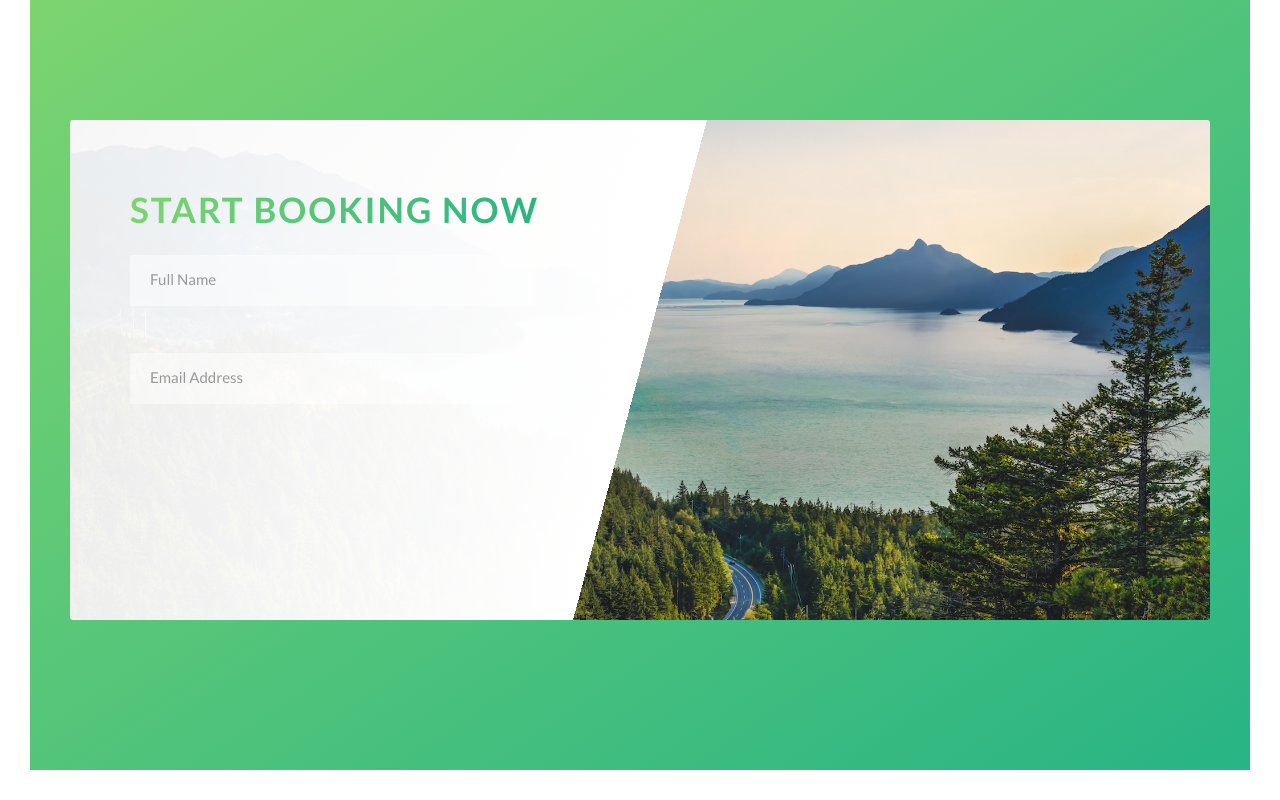
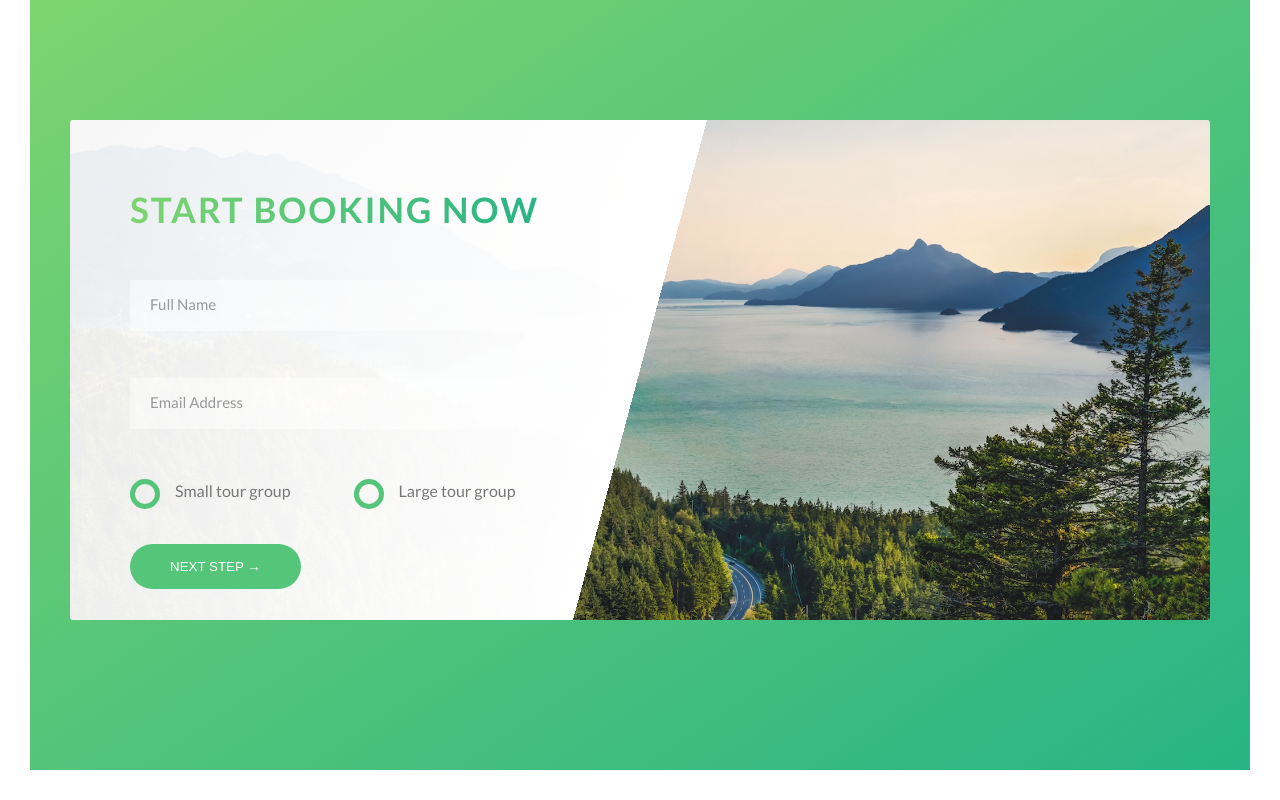
Before and after one commit to sukhadia/advanced_responsive_css, a website: page index.html in a window 1280 px wide. Shown: the part 4620-5420 px from the top of the page. Drawn offline with Linux system fonts and the light colour scheme.

Commit message:
Booking form completed.

```diff
--- a/index.html
+++ b/index.html
@@ -288,6 +288,25 @@
                                     <input type="email" class="form__input" placeholder="Email Address" id="email" required>
                                     <label for="email" class="form__label">Email Address</label>
                                 </div>
+                                <div class="form__group u-margin-bottom-medium">
+                                    <div class="form__radio-group">
+                                        <input type="radio" class="form__radio-input" id="small" name="size">
+                                        <label for="small" class="form__radio-label">
+                                            <span class="form__radio-button"></span>
+                                            Small tour group
+                                        </label>
+                                    </div>
+                                    <div class="form__radio-group">
+                                        <input type="radio" class="form__radio-input" id="large" name="size">
+                                        <label for="large" class="form__radio-label">
+                                            <span class="form__radio-button"></span>
+                                            Large tour group
+                                        </label>
+                                    </div>
+                                </div>
+                                <div class="form__group">
+                                    <button class="btn btn--green">Next Step &rarr;</button>
+                                </div>
                             </form>
                         </div>
                     </div>
--- a/sass/base/_utilities.scss
+++ b/sass/base/_utilities.scss
@@ -1,23 +1,23 @@
 .u-center-text {
-    text-align: center;
+    text-align: center !important;
 }
 
 .u-margin-bottom-big {
-    margin-bottom: 8rem;
+    margin-bottom: 8rem !important;
 }
 
 .u-margin-bottom-medium {
-    margin-bottom: 1.5rem;
+    margin-bottom: 4rem !important;
 }
 
 .u-margin-bottom-small {
-    margin-bottom: 1.5rem;
+    margin-bottom: 1.5rem !important;
 }
 
 .u-margin-top-big {
-    margin-bottom: 8rem;
+    margin-bottom: 8rem !important;
 }
 
 .u-margin-top-huge {
-    margin-bottom: 10rem;
+    margin-bottom: 10rem !important;
 }
--- a/sass/components/_button.scss
+++ b/sass/components/_button.scss
@@ -1,4 +1,5 @@
-.btn{
+  .btn{
+    &,
     &:link,
     &:visited {
         text-transform: uppercase;
@@ -8,6 +9,10 @@
         border-radius: 10rem;
         transition: all .2s;
         position: relative;
+
+        // change for <button> element
+        border: none;
+        cursor: pointer;
     }
 
     &:hover {
@@ -20,7 +25,9 @@
         }
     }
 
-    &:active {
+    &:active,
+    &:focus {
+        outline: none;
         transform: translateY(-1px);
         box-shadow: 0 5px 10px rgba($color-black,.2);
     }
--- a/sass/components/_form.scss
+++ b/sass/components/_form.scss
@@ -28,7 +28,7 @@
     &::-webkit-input-placeholder {
       color: $color-gray-dark-2;
     }
-
+    transition: all .3s;
 
   }
 
@@ -47,5 +47,51 @@
     transform: translateY(-4rem);
   }
 
+  &__radio-group {
+    width: 49%;
+    display: inline-block;
+  }
+
+  &__radio-label {
+    font-size: $default-font-size;
+    cursor: pointer;
+    padding-left: 4.5rem;
+    position: relative;
+  }
+
+  &__radio-input {
+    display: none;
+  }
+
+  $radio-border: 5px solid $color-primary;;
+  &__radio-button {
+    width: 3rem;
+    height: 3rem;
+    border: $radio-border;
+    border-radius: 50%;
+    display: inline-block;
+    position: absolute;
+    left: 0;
+    top: -.2rem;
+
+
+    &::after {
+      height: 1rem;
+      width: 1rem;
+      content: "";
+      display: block;
+      border: $radio-border;
+      border-radius: 50%;
+      position: absolute;
+      top: 50%;
+      left: 50%;
+      transform: translate(-50%, -50%);
+      opacity: 0;
+    }
+  }
+
+  &__radio-input:checked + &__radio-label .form__radio-button::after {
+    opacity: 1;
+  }
 
 }
```
Also changed, not shown: css/style.css.
